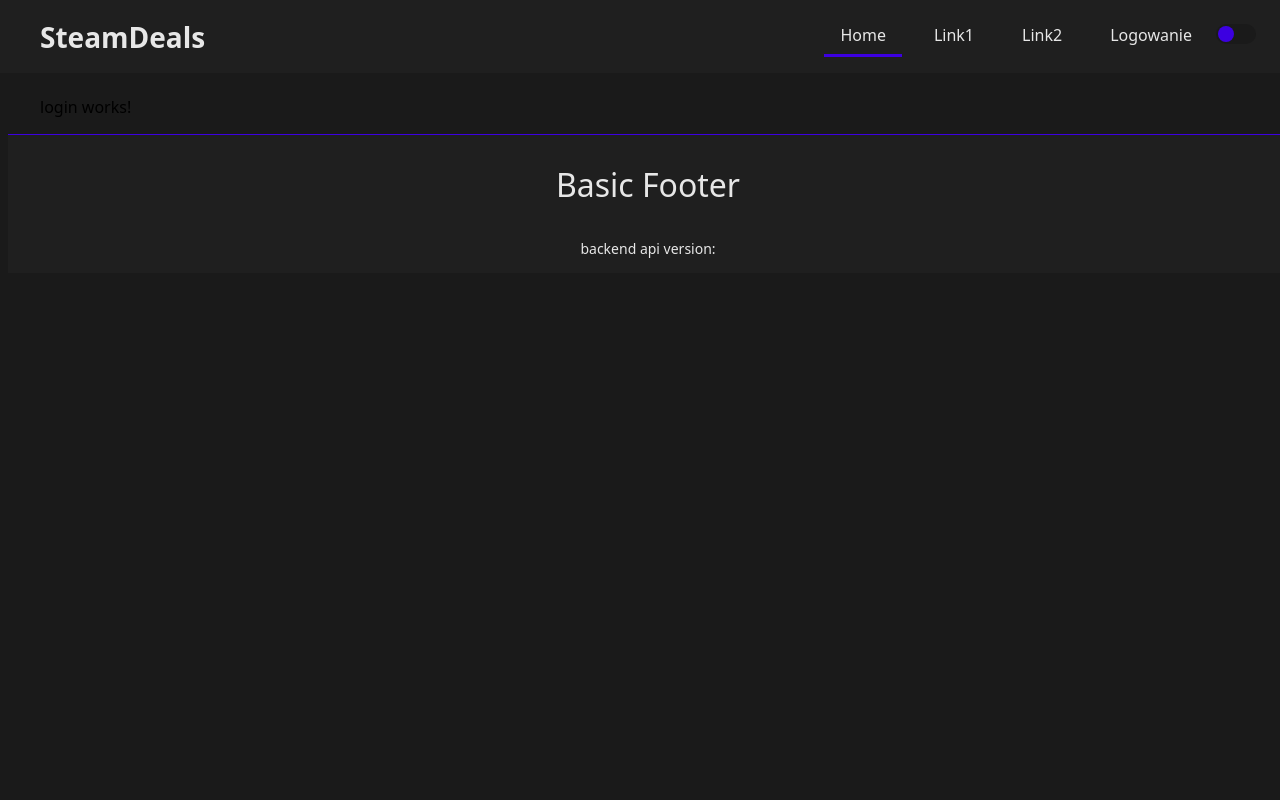
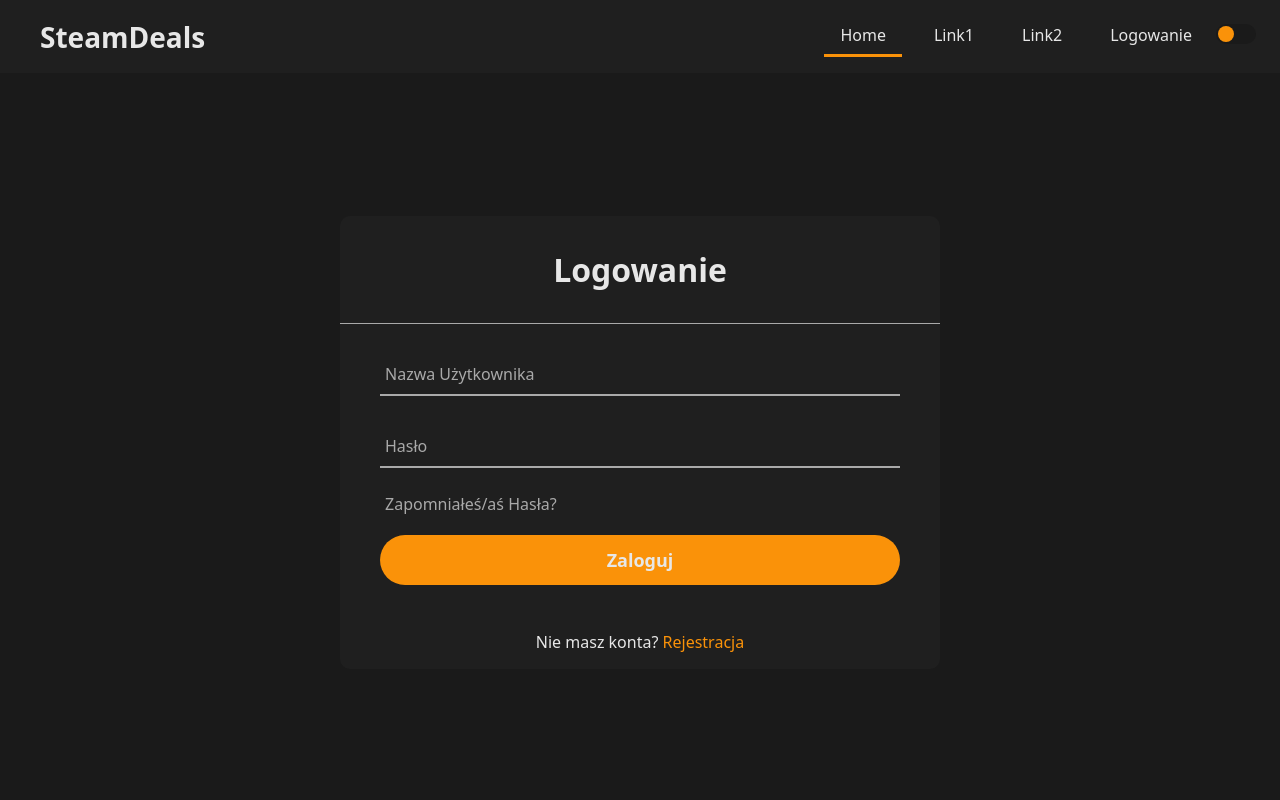
Before and after one commit to Avsterx9/steam-deals, an Angular app: page /login in a window 1280 px wide. Shown: the top 800 px of the page. Built offline with nearby package versions, Linux system fonts and the light colour scheme; no server answers.

Commit message:
Create styles for login components & change primary color

```diff
--- a/src/app/login/login.component.html
+++ b/src/app/login/login.component.html
@@ -1 +1,23 @@
-<p>login works!</p>
+<div class="login-page-container">
+  <div class="login-form-container">
+    <h1>Logowanie</h1>
+    <form method="post">
+      <div class="text-field">
+        <input type="text" required>
+        <span></span>
+        <label>Nazwa Użytkownika</label>
+      </div>
+
+      <div class="text-field">
+        <input type="password" required>
+        <span></span>
+        <label>Hasło</label>
+      </div>
+      <div class="pass">Zapomniałeś/aś Hasła?</div>
+      <input type="submit" value="Zaloguj">
+      <div class="registration-link">
+        Nie masz konta? <a href="#">Rejestracja</a>
+      </div>
+    </form>
+  </div>
+</div>
--- a/src/app/login/login.component.sass
+++ b/src/app/login/login.component.sass
@@ -0,0 +1,101 @@
+.login-page-container
+  margin-left: auto
+  margin-right: auto
+  padding: 0
+  height: 100vh
+  width: 50%
+  color: var(--font-color)
+
+.login-form-container
+  position: relative
+  top: 15%
+  background-color: var(--background-color-light-version)
+  border-radius: 10px
+
+.login-form-container h1
+  text-align: center
+  padding: 1em 0 1em 0
+  border-bottom: 1px solid darkgray
+
+.login-form-container form
+  padding: 0 40px
+  box-sizing: border-box
+
+form .text-field
+  position: relative
+  border-bottom: 2px solid darkgray
+  margin: 30px 0
+
+.text-field input
+  width: 100%
+  padding: 0 5px
+  height: 40px
+  font-size: 16px
+  border: none
+  background: none
+  outline: none
+
+.text-field label
+  position: absolute
+  top: 50%
+  left: 5px
+  color: darkgray
+  transform: translateY(-50%)
+  font-size: 16px
+  pointer-events: none
+  transition: 0.3s
+
+.text-field span::before
+  content: ''
+  position: absolute
+  top: 40px
+  left: 0
+  width: 0%
+  height: 2px
+  background: var(--primary-color)
+  transition: 0.5s
+
+.text-field input:focus ~ label,
+.text-field input:valid ~ label
+  top: -5px
+  color: var(--font-color)
+
+.text-field input:focus ~ span::before,
+.text-field input:valid ~ span::before
+  width: 100%
+
+.pass
+  margin: -5px 0 20px 5px
+  color: darkgray
+  cursor: pointer
+
+.pass:hover
+  text-decoration: underline
+
+input[type="submit"]
+  width: 100%
+  height: 50px
+  border: none
+  background: var(--primary-color)
+  border-radius: 4em
+  font-size: 18px
+  color: var(--font-color)
+  font-weight: 700
+  cursor: pointer
+  outline: none
+
+input[type="submit"]:hover
+  transition: 0.5s
+
+.registration-link
+  margin: 30px
+  padding: 1em
+  text-align: center
+  font-size: 16px
+
+.registration-link a
+  color: var(--primary-color)
+  text-decoration: none
+
+.registration-link a:hover
+  text-decoration: underline
--- a/src/app/themes.ts
+++ b/src/app/themes.ts
@@ -11,7 +11,7 @@ export class LightTheme implements Theme {
   backgroundDark: string = "rgb(224, 224, 224)";
   backgroundLight: string = "rgb(255, 255, 255)";
   fontColor: string = "rgb(0, 0, 0)";
-  primaryColor: string = "rgb(60, 0, 225)";
+  primaryColor: string = "rgb(250,146,9)";
 }
 
 export class DarkTheme implements Theme {
@@ -19,5 +19,5 @@ export class DarkTheme implements Theme {
   backgroundDark: string = "rgb(26, 26, 26)";
   backgroundLight: string = "rgb(31, 31, 31)";
   fontColor: string = "rgb(231, 231, 231)";
-  primaryColor: string = "rgb(60, 0, 225)";
+  primaryColor: string = "rgb(250,146,9)";
 }
```
